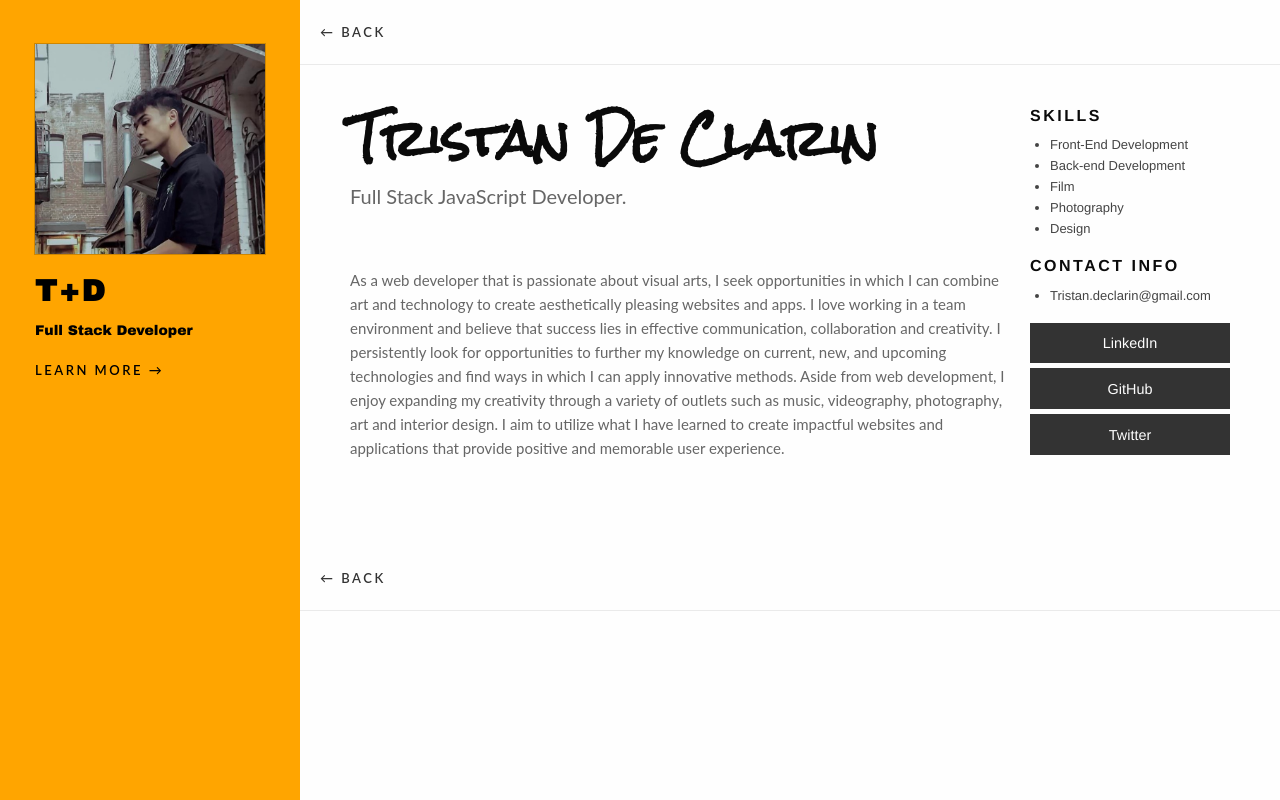
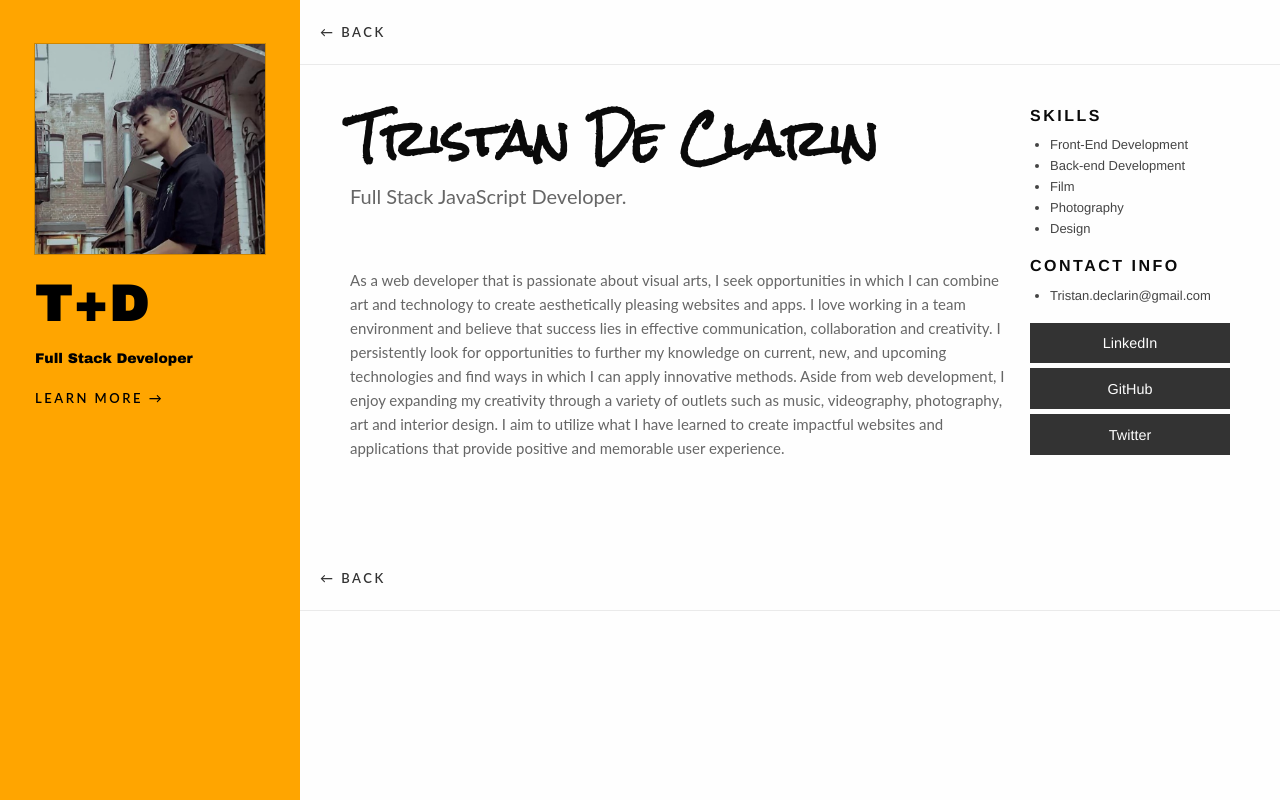
Before and after one commit to trrstnn/Projects-Portfolio, a Node server app: page /about in a window 1280 px wide. Run offline with Node 20, Linux system fonts and the light colour scheme.

Commit message:
updates style

```diff
--- a/public/css/style.css
+++ b/public/css/style.css
@@ -203,7 +203,7 @@ a:hover{
 
 .mainName{
   font-family: 'Archivo Black', sans-serif;
-  font-size:30px;
+  font-size:50px;
   font-weight:bold;
   color:black;
 }
```
